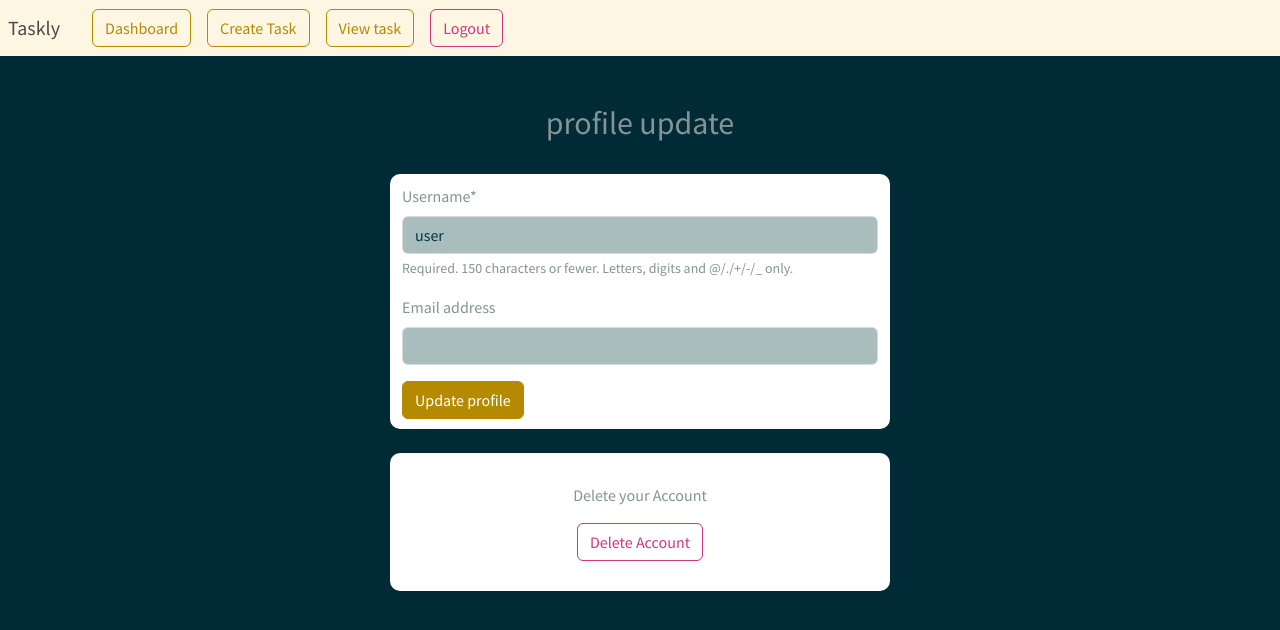
After one commit to hatealx/django-fundamentals, a Django app: page /profile_management in a window 1280 px wide. The commit adds this page. Shown: the top 630 px of the page. Run offline with Django 5.2, Linux system fonts and the light colour scheme; a user stored in the database is signed in; some libraries are stand-ins or nearby versions.

Commit message:
For this section I have learnt how to update users profile and how to delete users

```diff
--- a/taskly/templates/profile/dashboard.html
+++ b/taskly/templates/profile/dashboard.html
@@ -24,6 +24,10 @@
 
     <h6 style="text-align: center;">Welcome to Taskly <br><br> your personal task manager appliction</h6>
 
+    <br>
+
+    <a href="{% url 'profile_management'%}">Profile management</a>
+
 
     </div>
 
--- /dev/null
+++ b/taskly/templates/profile/profile_management.html
@@ -0,0 +1,37 @@
+{% load static %}
+{% load crispy_forms_tags %}
+<!DOCTYPE html>
+<html lang="en">
+<head>
+    <meta charset="UTF-8">
+    <meta name="viewport" content="width=device-width, initial-scale=1.0">
+    <link rel="stylesheet" href="{% static 'css/style.css' %}">
+    <link rel="stylesheet" href="https://bootswatch.com/5/solar/bootstrap.min.css">
+    <title>Taskly | Create task</title>
+</head>
+<body>
+    {%include 'profile/base.html'%}
+    <br>
+    <h2 style="text-align: center;">profile update</h2>
+    <br>
+    <div class="container bg-white shadow-mid p-6 form-layout " style="width: 500px;">
+
+            <form method="post">
+                {%csrf_token%}
+
+                {{form|crispy}}
+                <button type="submit" class="btn btn-primary navbar-btn">Update profile</button>
+            </form>
+    </div>
+    <br>
+
+    <div class="container bg-white shadow-mid p-6 form-layout " style="width: 500px; padding: 30px; text-align: center;">
+        <p>Delete  your Account</p>
+
+
+        <a class="btn btn-outline-danger navbar-btn" type="button" href="{% url 'delete_account' %}">Delete  Account</a>
+    </div>
+
+
+</body>
+</html>
--- a/taskly/todo/forms.py
+++ b/taskly/todo/forms.py
@@ -19,3 +19,11 @@ class CreateTaskForm(forms.ModelForm):
     class Meta:
         model = Task
         fields = ['title', 'content',]
+
+
+class UpdateUserForm(forms.ModelForm):
+    password = None
+    class Meta:
+        model = User
+        fields = ['username', 'email']
+        exclude = ['password1', 'password2']
--- a/taskly/todo/urls.py
+++ b/taskly/todo/urls.py
@@ -11,4 +11,7 @@ urlpatterns = [
     path('view_task', views.viewTask, name='view_task'),
     path('update_task/<str:pk>', views.updateTask, name='update_task'),
     path('delete_task/<str:pk>', views.deleteTask, name='delete_task'),
+    path('profile_management', views.profileManagement, name='profile_management'),
+    path('delete_account', views.deleteAccount, name='delete_account'),
+
 ]
--- a/taskly/todo/views.py
+++ b/taskly/todo/views.py
@@ -1,11 +1,12 @@
 from django.shortcuts import render, redirect
 from django.http import HttpResponse
 
-from .forms import CreateUserForm, LoginForm, CreateTaskForm
+from .forms import CreateUserForm, LoginForm, CreateTaskForm, UpdateUserForm
 from django.contrib.auth.models import auth
 from django.contrib.auth import authenticate, login
 from django.contrib.auth.decorators import login_required
 from . models import Task
+from django.contrib.auth.models import User
 
 
 # Create your views here.
@@ -23,7 +24,7 @@ def register(request):
       form = CreateUserForm(request.POST)
       if form.is_valid:
          form.save()
-         return HttpResponse('the user was registered')
+         return redirect('my-login')
    context = {'form': form}
    return render(request, 'register.html',context=context)
 
@@ -106,3 +107,30 @@ def deleteTask(request, pk):
       return redirect('view_task')
 
    return render(request, 'profile/delete_task.html')
+
+
+
+
+@login_required(login_url='my-login')
+def profileManagement(request):
+   if request.method == 'POST':
+      form =  UpdateUserForm(request.POST, instance=request.user)
+      if form.is_valid():
+         form.save()
+         return redirect('dashboard')
+
+   user_form  = UpdateUserForm(instance=request.user)
+
+
+   context =  {'form': user_form}
+
+   return render(request, 'profile/profile_management.html',context=context)
+
+
+@login_required(login_url='my-login')
+def deleteAccount(request):
+   if request.method == 'POST':
+      deleteUser = User.objects.get(username=request.user)
+      deleteUser.delete()
+      return redirect('')
+   return render(request, 'profile/delete_account.html')
```
Also changed, not shown: taskly/templates/profile/delete_account.html (added, +30 -0 lines), taskly/db.sqlite3.
